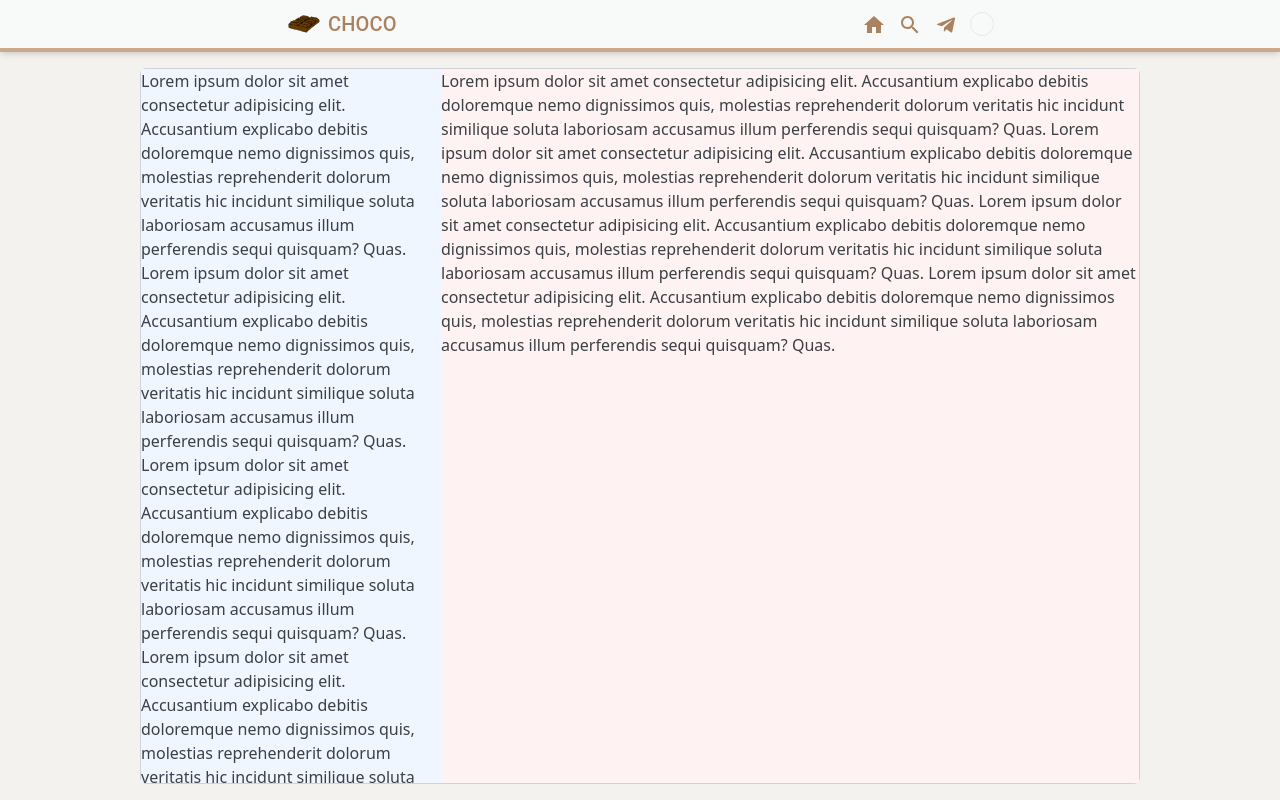
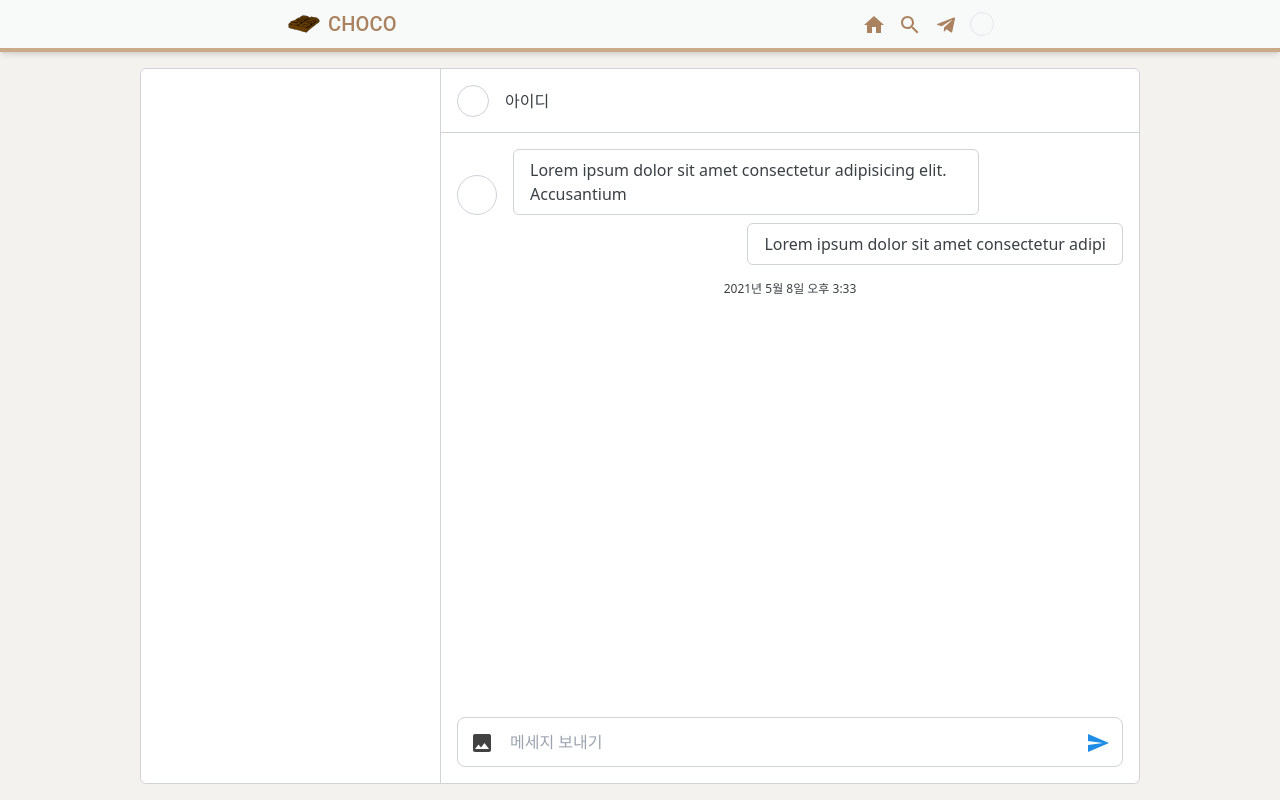
Before and after one commit to jdwns96/mern-template, a React (Create React App) app in the folder front/: page /chat in a window 1280 px wide. Built offline with nearby package versions, Linux system fonts and the light colour scheme.

Commit message:
[UPDATE] chat component

```diff
--- /dev/null
+++ b/front/src/components/common/message/Receive.tsx
@@ -0,0 +1,31 @@
+import React from "react";
+
+interface Props {
+  value: {
+    id: string;
+    text: string;
+    image?: string | null;
+  };
+}
+
+export default function Receive(props: Props) {
+  const { id, text, image } = props.value;
+
+  return (
+    <div className="w-full mb-2">
+      <div className="pr-16 md:pr-36 flex justify-start">
+        {image ? (
+          <div className="flex items-end shrink">
+            <div className="w-10 h-10 choco-border rounded-full"></div>
+          </div>
+        ) : (
+          <div className="w-10 shrink-0"></div>
+        )}
+
+        <div className="ml-4 p-2 px-4 choco-border rounded-md">
+          <span>{text}</span>
+        </div>
+      </div>
+    </div>
+  );
+}
--- /dev/null
+++ b/front/src/components/common/message/Send.tsx
@@ -0,0 +1,22 @@
+import React from "react";
+
+interface Props {
+  value: {
+    id: string;
+    text: string;
+  };
+}
+
+export default function Send(props: Props) {
+  const { id, text } = props.value;
+
+  return (
+    <div className="w-full mb-2">
+      <div className="pl-16 md:pl-32 flex justify-end">
+        <div className="p-2 px-4 choco-border rounded-md">
+          <span>{text}</span>
+        </div>
+      </div>
+    </div>
+  );
+}
--- /dev/null
+++ b/front/src/components/common/message/TimeLine.tsx
@@ -0,0 +1,15 @@
+import React from "react";
+
+interface Props {
+  time: Date;
+}
+
+export default function TimeLine(props: Props) {
+  return (
+    <div className="my-2">
+      <div className="p-2 flex justify-center items-center">
+        <p className="text-xs ">2021년 5월 8일 오후 3:33</p>
+      </div>
+    </div>
+  );
+}
--- /dev/null
+++ b/front/src/components/common/message/index.tsx
@@ -0,0 +1,3 @@
+export { default as Send } from "./Send";
+export { default as Receive } from "./Receive";
+export { default as TimeLine } from "./TimeLine";
--- a/front/src/pages/chat/index.tsx
+++ b/front/src/pages/chat/index.tsx
@@ -6,12 +6,14 @@ import { useEffect, useState } from "react";
 
 import cn from "classnames";
 
-import { ArrowRight, ChatBubbleOutline, MoreHoriz, MoreVert, ThumbUpOffAlt } from "@mui/icons-material";
+import { ArrowRight, ChatBubbleOutline, Image, MoreHoriz, MoreVert, Send as SendIcon, ThumbUpOffAlt } from "@mui/icons-material";
+
+import { Send, Receive, TimeLine } from "src/components/common/message";
 
 export default function ChatPage() {
   const { id, user_id, name } = useAppSelector((store) => store.auth);
 
-  const [sideComponent, setSideComponent] = useState<boolean>(true);
+  const [sideComponent, setSideComponent] = useState<boolean>(false);
 
   const onToggle = () => {
     setSideComponent(!sideComponent);
@@ -23,52 +25,66 @@ export default function ChatPage() {
         <section className="relative w-full h-full max-w-5xl mx-auto md:px-3 md:pt-4 md:pb-4">
           <main className="relative w-full h-full md:mb-2 md:rounded-md bg-white md:flex dark:bg-[#3D3D3D] choco-border">
             <div
-              className={cn("absolute top-0 bottom-0 w-full h-full max-w-[300px] bg-blue-50 pr-6", "md:relative md:pr-0 md:left-0 md:shrink-0", sideComponent ? "left-0 " : "left-[-276px] w-[300px]")}
+              className={cn(
+                "absolute top-0 bottom-0 w-full h-full max-w-[300px] pr-6 transition-all",
+                "md:relative md:pr-0 md:left-0 md:shrink-0 md:transition-none",
+                sideComponent ? "left-0 " : "left-[-276px] w-[300px]",
+              )}
             >
-              <div className={cn("absolute top-0 bottom-0 w-full h-full pr-6", "md:pr-0")}>
-                <div className="h-full overflow-y-auto">
-                  Lorem ipsum dolor sit amet consectetur adipisicing elit. Accusantium explicabo debitis doloremque nemo dignissimos quis, molestias reprehenderit dolorum veritatis hic incidunt
-                  similique soluta laboriosam accusamus illum perferendis sequi quisquam? Quas. Lorem ipsum dolor sit amet consectetur adipisicing elit. Accusantium explicabo debitis doloremque nemo
-                  dignissimos quis, molestias reprehenderit dolorum veritatis hic incidunt similique soluta laboriosam accusamus illum perferendis sequi quisquam? Quas. Lorem ipsum dolor sit amet
-                  consectetur adipisicing elit. Accusantium explicabo debitis doloremque nemo dignissimos quis, molestias reprehenderit dolorum veritatis hic incidunt similique soluta laboriosam
-                  accusamus illum perferendis sequi quisquam? Quas. Lorem ipsum dolor sit amet consectetur adipisicing elit. Accusantium explicabo debitis doloremque nemo dignissimos quis, molestias
-                  reprehenderit dolorum veritatis hic incidunt similique soluta laboriosam accusamus illum perferendis sequi quisquam? Quas.
-                </div>
+              <div className={cn("z-50 absolute top-0 bottom-0 w-full h-full pr-6", "md:pr-0")}>
+                <div className="h-full overflow-y-auto bg-white md:choco-border-r rounded-l-md"></div>
               </div>
-              <nav className="absolute top-0 bottom-0 right-0 w-6  md:hidden flex justify-center items-center choco-border-l choco-border-r bg-[#F8F9F9]" onClick={onToggle}>
+              <nav className="z-50 absolute top-0 bottom-0 right-0 w-6  md:hidden flex justify-center items-center choco-border-l choco-border-r bg-[#F8F9F9]" onClick={onToggle}>
                 {sideComponent ? <ArrowRight className="transform rotate-180" /> : <ArrowRight />}
               </nav>
             </div>
-            <div className="w-full h-full bg-red-50 pl-6 md:pl-0">
-              Lorem ipsum dolor sit amet consectetur adipisicing elit. Accusantium explicabo debitis doloremque nemo dignissimos quis, molestias reprehenderit dolorum veritatis hic incidunt similique
-              soluta laboriosam accusamus illum perferendis sequi quisquam? Quas. Lorem ipsum dolor sit amet consectetur adipisicing elit. Accusantium explicabo debitis doloremque nemo dignissimos
-              quis, molestias reprehenderit dolorum veritatis hic incidunt similique soluta laboriosam accusamus illum perferendis sequi quisquam? Quas. Lorem ipsum dolor sit amet consectetur
-              adipisicing elit. Accusantium explicabo debitis doloremque nemo dignissimos quis, molestias reprehenderit dolorum veritatis hic incidunt similique soluta laboriosam accusamus illum
-              perferendis sequi quisquam? Quas. Lorem ipsum dolor sit amet consectetur adipisicing elit. Accusantium explicabo debitis doloremque nemo dignissimos quis, molestias reprehenderit dolorum
-              veritatis hic incidunt similique soluta laboriosam accusamus illum perferendis sequi quisquam? Quas.
+            <div className="relative w-full h-full pl-6 md:pl-0 flex flex-col">
+              <header className="px-4 h-16 choco-border-b shrink-0">
+                <div className="h-full flex items-center">
+                  <div className="w-8 h-8 rounded-full choco-border"></div>
+                  <div className="ml-4">
+                    <span>아이디</span>
+                  </div>
+                </div>
+                <div></div>
+              </header>
+              <main className="w-full h-full overflow-y-auto px-4 flex flex-col">
+                <div className="pt-4">
+                  <Receive value={{ id: "text", text: "Lorem ipsum dolor sit amet consectetur adipisicing elit. Accusantium", image: "asd" }} />
+                  <Send value={{ id: "text", text: "Lorem ipsum dolor sit amet consectetur adipi" }} />
+                  <TimeLine time={new Date()} />
+                </div>
+              </main>
+              <nav className="p-4">
+                <form
+                  action=""
+                  onSubmit={(e) => {
+                    e.preventDefault();
+                  }}
+                >
+                  <div className="rounded-lg choco-border flex p-1 items-center">
+                    <div className="h-full">
+                      <button type="button">
+                        <span className="cursor-pointer px-2 text-choco-silver-300">
+                          <Image />
+                        </span>
+                      </button>
+                    </div>
+                    <div className="grow flex items-center">
+                      <textarea className="w-full h-full p-2 outline-none focus:outline-none resize-none max-h-10" placeholder="메세지 보내기" />
+                    </div>
+                    <div>
+                      <button type="submit">
+                        <span className="cursor-pointer px-2  text-choco-sky">
+                          <SendIcon />
+                        </span>
+                      </button>
+                    </div>
+                  </div>
+                </form>
+              </nav>
             </div>
           </main>
-
-          {/* <main className="relative w-full h-full md:mb-2 md:rounded-md bg-white md:flex dark:bg-[#3D3D3D] choco-border">
-            <article
-              className={cn(
-                "flex relative shadow-md md:shadow-none shrink-0 transition-all z-50  md:relative w-full max-w-[300px] h-full md:choco-border-r bg-red-50 top-0 md:left-0",
-                sideComponent ? "left-0" : "left-[-300px]",
-              )}
-            >
-              <div className="w-full h-full bg-green-200 overflow-y-auto">
-                Lorem ipsum dolor sit amet consectetur adipisicing elit. Dolor ducimus ratione necessitatibus similique dolores consectetur reprehenderit commodi, in iste perferendis deleniti
-                asperiores fugit est iure illo officiis eveniet officia sint.
-              </div>
-              <nav className="shrink-0 grow  md:hidden  w-6 choco-border-r choco-border-l  flex justify-center items-center bg-[#F8F9F9]" onClick={onToggle}>
-                {sideComponent ? <ArrowRight className="transform rotate-180" /> : <ArrowRight />}
-              </nav>
-            </article>
-            <article className="pl-[23px] grow absolute md:relative top-0 md:pl-0 w-full h-full bg-blue-100 shrink-10">
-              Lorem ipsum dolor sit amet consectetur adipisicing elit. Veritatis aperiam eveniet, obcaecati iure exercitationem aut delectus asperiores ipsam ut itaque consequuntur, ab voluptate quia.
-              Dolores at minima aliquam voluptatum quaerat?
-            </article>
-          </main> */}
         </section>
       </section>
     </AppTemplate>
```
